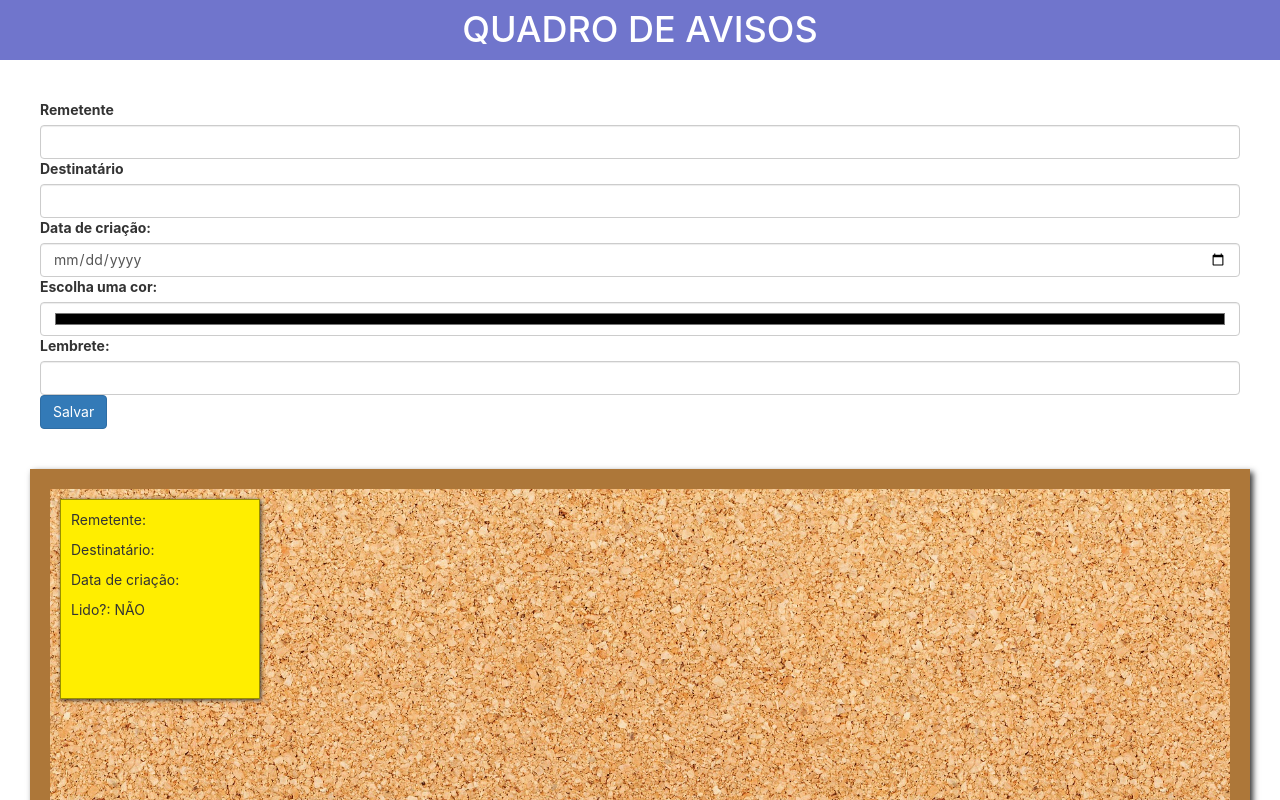
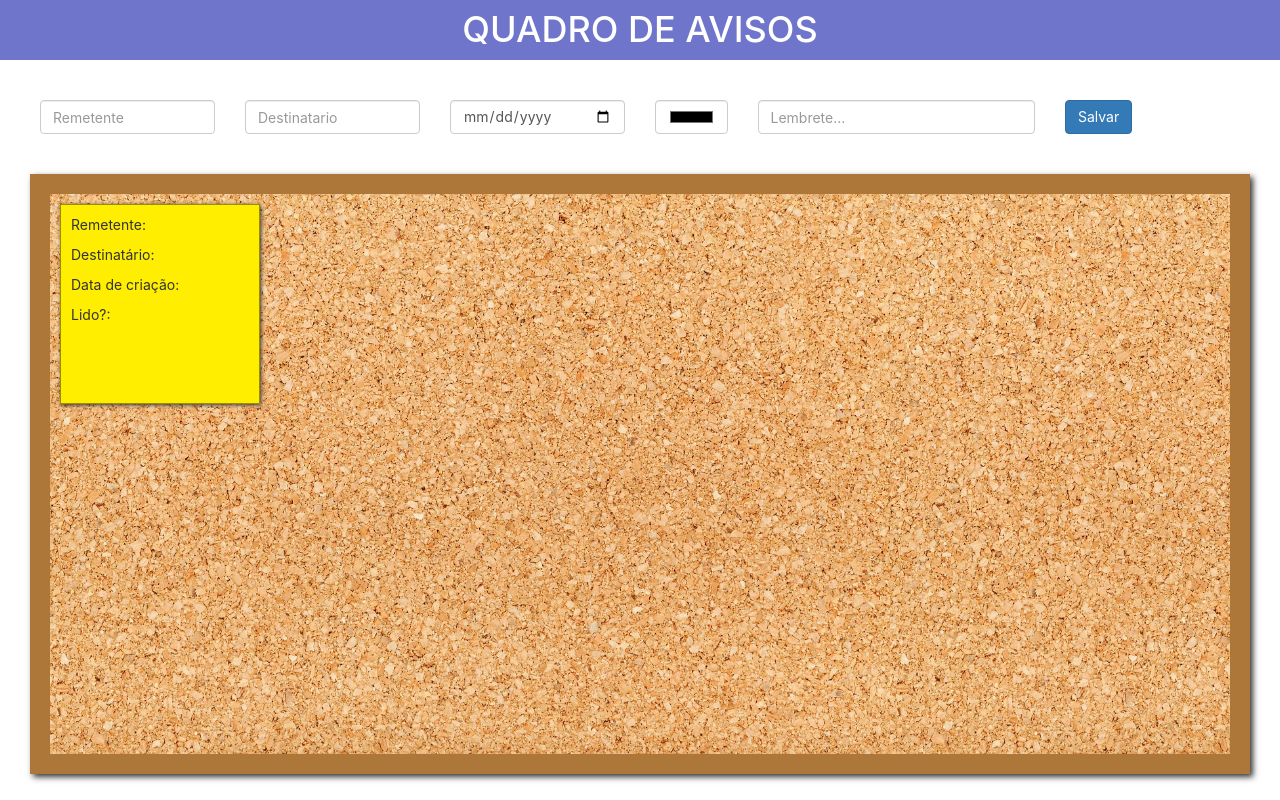
Before and after one commit to gustavogavila/quadro-avisos, a React (Create React App) app: page / in a window 1280 px wide. Shown: the top 800 px of the page. Built offline with nearby package versions, Linux system fonts and the light colour scheme.

Commit message:
Ajustes no PostItForm

```diff
--- a/src/components/Board/Board.jsx
+++ b/src/components/Board/Board.jsx
@@ -1,4 +1,4 @@
-import React, { Component } from "react";
+import React from "react";
 import "./Board.css";
 
 export default function Board(props) {
--- a/src/components/PostIt/PostIt.jsx
+++ b/src/components/PostIt/PostIt.jsx
@@ -1,28 +1,21 @@
-import React, {Component} from 'react';
-import './PostIt.css';
+import React from "react";
+import "./PostIt.css";
 
-export default class PostIt extends Component {
-
-    constructor(props) {
-        super(props);
-        this.props = props;
-        this.state = {
-            remetente: '',
-            destinatario: '',
-            dataCriacao: '',
-            cor: '',
-            lido: false
-        }
-    }
-
-    render() {
-        return (
-            <div className='borda'>
-                <p>Remetente: <span>{this.state.remetente}</span></p>
-                <p>Destinatário: <span>{this.state.remetente}</span></p>
-                <p>Data de criação: <span>{this.state.remetente}</span></p>
-                <p>Lido?: <span>{this.state.remetente ? 'SIM' : 'NÃO'}</span></p>
-            </div>
-        )
-    }
+export default function(props) {
+  return (
+    <div className="borda">
+      <p>
+        Remetente: <span>{props.remetente}</span>
+      </p>
+      <p>
+        Destinatário: <span>{props.destinatario}</span>
+      </p>
+      <p>
+        Data de criação: <span>{props.dataCriacao}</span>
+      </p>
+      <p>
+        Lido?: <span>{props.lido}</span>
+      </p>
+    </div>
+  );
 }
--- a/src/components/PostItForm/PostItForm.css
+++ b/src/components/PostItForm/PostItForm.css
@@ -2,3 +2,7 @@
   padding: 10px;
   margin: 30px;
 }
+
+.mt-btn {
+  margin-top: 24px;
+}
--- a/src/components/PostItForm/PostItForm.jsx
+++ b/src/components/PostItForm/PostItForm.jsx
@@ -13,49 +13,84 @@ export default class PostItForm extends Component {
       lido: false
     };
 
-    this.salvar.bind(this);
+    this.salvar = this.salvar.bind(this);
   }
 
   salvar() {
-    console.log("Teste");
+    console.log(this.state);
   }
 
   render() {
     return (
       <div className="postItForm">
-        <label for="remetente">Remetente</label>
+        <div className="row">
+          <div className="col-md-2">
             <input
-          class="form-control"
+              placeholder="Remetente"
+              className="form-control"
               type="text"
               id="remetente"
               name="remetente"
+              onChange={remetente =>
+                this.setState({ remetente: remetente.target.value })
+              }
             />
+          </div>
 
-        <label for="destinatario">Destinatário</label>
+          <div className="col-md-2">
             <input
-          class="form-control"
+              placeholder="Destinatario"
+              className="form-control"
               type="text"
               id="destinatario"
               name="destinatario"
+              onChange={destinatario =>
+                this.setState({ destinatario: destinatario.target.value })
+              }
             />
+          </div>
 
-        <label for="dataCriacao">Data de criação:</label>
+          <div className="col-md-2">
             <input
-          class="form-control"
+              className="form-control"
               type="date"
               id="dataCriacao"
               name="dataCriacao"
+              onChange={dataCriacao =>
+                this.setState({ dataCriacao: dataCriacao.target.value })
+              }
             />
+          </div>
 
-        <label for="cor">Escolha uma cor:</label>
-        <input class="form-control" type="color" id="cor" name="cor" />
+          <div className="col-md-1">
+            <input
+              className="form-control"
+              type="color"
+              id="cor"
+              name="cor"
+              onChange={cor => this.setState({ cor: cor.target.value })}
+            />
+          </div>
 
-        <label for="lembrete">Lembrete:</label>
-        <input class="form-control" type="text" id="lembrete" name="lembrete" />
+          <div className="col-md-3">
+            <input
+              placeholder="Lembrete..."
+              className="form-control"
+              type="text"
+              id="lembrete"
+              name="lembrete"
+              onChange={lembrete =>
+                this.setState({ lembrete: lembrete.target.value })
+              }
+            />
+          </div>
 
-        <button class="btn btn-primary" onClick={this.salvar}>
+          <div className="col-md-2">
+            <button className="btn btn-primary" onClick={this.salvar}>
               Salvar
             </button>
+          </div>
+        </div>
       </div>
     );
   }
```
Lines whose indentation alone changed are shown as unchanged.
